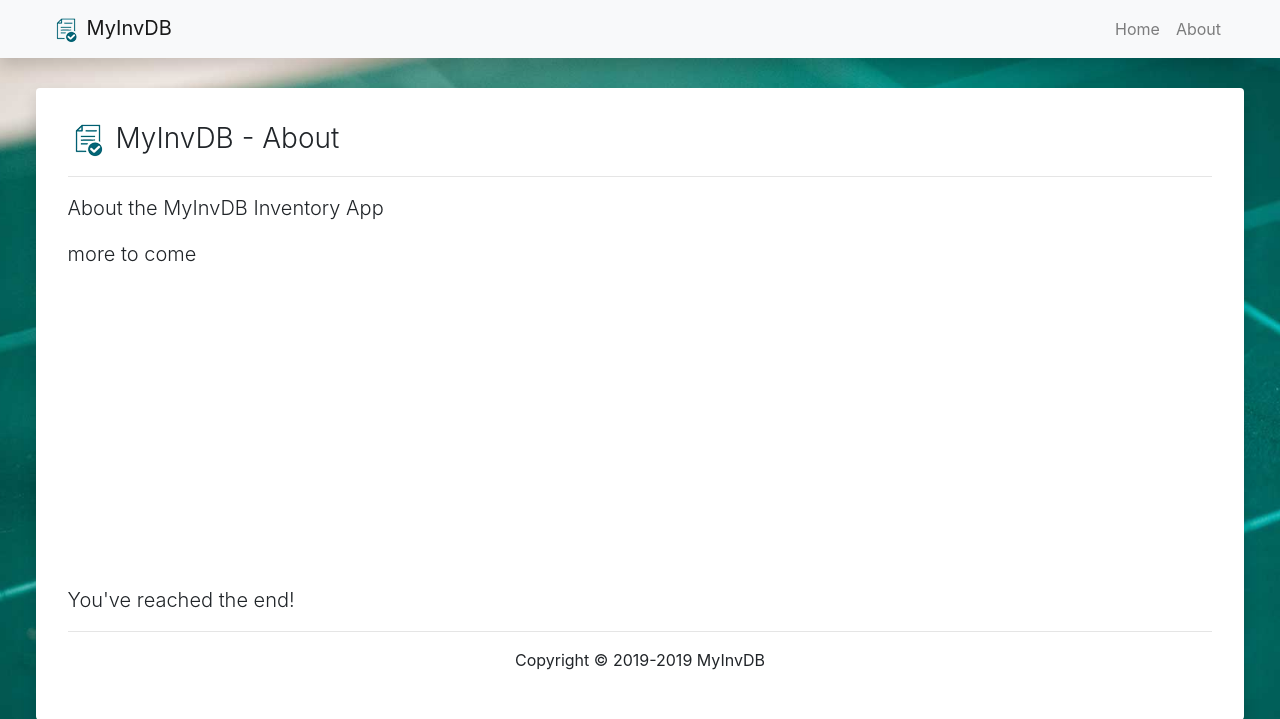
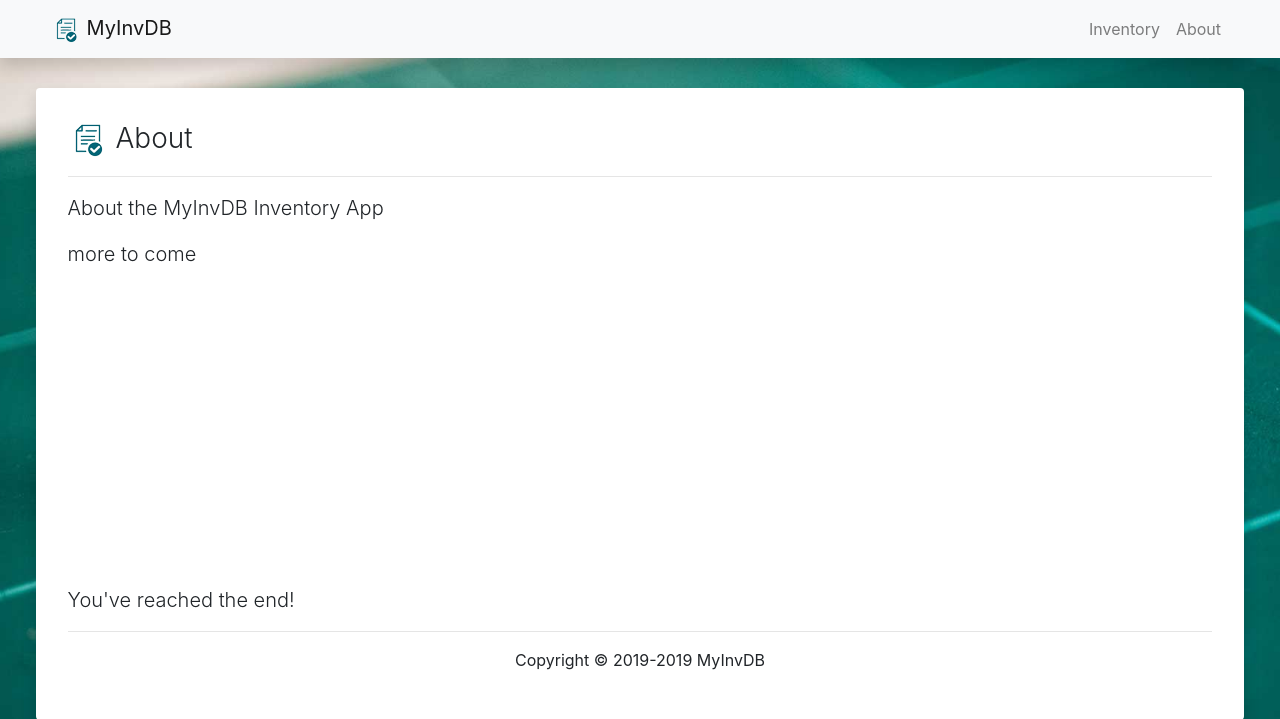
Before and after one commit to DKMitt/myinvdb, a PHP site: page /about.php in a window 1280 px wide. Shown: the top 719 px of the page. Run offline with PHP 8.4, Linux system fonts and the light colour scheme.

Commit message:
tweaking top-nav and page nav

```diff
--- a/about.php
+++ b/about.php
@@ -2,7 +2,7 @@
 <html lang="en">
 
 <head>
-  <title>MyInvDB About the App</title>
+  <title>MyInvDB - About the App</title>
   <!-- Required meta tags -->
   <meta charset="utf-8">
   <meta name="viewport" content="width=device-width, initial-scale=1, shrink-to-fit=no">
@@ -23,7 +23,7 @@
   <div class="container">
     <div class="card border-0 shadow my-5">
       <div class="card-body p-5">
-        <h3 class="font-weight-light"><img src="images/logo-40.png" class="img-fluid ${3|rounded-top,rounded-right,rounded-bottom,rounded-left,rounded-circle,|}" alt="MyInvDB Logo"> MyInvDB - About</h3>
+        <h3 class="font-weight-light"><img src="images/logo-40.png" class="img-fluid ${3|rounded-top,rounded-right,rounded-bottom,rounded-left,rounded-circle,|}" alt="MyInvDB Logo"> About</h3>
         <hr>
         <p class="lead">About the MyInvDB Inventory App</p>
         <p class="lead">more to come</p>
--- a/includes/top_nav.html
+++ b/includes/top_nav.html
@@ -10,7 +10,7 @@
     <div class="collapse navbar-collapse" id="navbarResponsive">
       <ul class="navbar-nav ml-auto">
         <li class="nav-item">
-          <a class="nav-link" href="index.php">Home
+          <a class="nav-link" href="index.php">Inventory
 
           </a>
         </li>
--- a/index.php
+++ b/index.php
@@ -2,7 +2,7 @@
 <html lang="en">
 
 <head>
-  <title>MyInvDB</title>
+  <title>MyInvDB Inventory App</title>
   <!-- Required meta tags -->
   <meta charset="utf-8">
   <meta name="viewport" content="width=device-width, initial-scale=1, shrink-to-fit=no">
@@ -26,7 +26,7 @@
   <div class="container">
     <div class="card border-0 shadow my-5">
       <div class="card-body p-5">
-        <h3 class="font-weight-light"><img src="images/logo-40.png" class="img-fluid ${3|rounded-top,rounded-right,rounded-bottom,rounded-left,rounded-circle,|}" alt="MyInvDB Logo"> MyInvDB</h3>
+        <h3 class="font-weight-light"><img src="images/logo-40.png" class="img-fluid ${3|rounded-top,rounded-right,rounded-bottom,rounded-left,rounded-circle,|}" alt="MyInvDB Logo"> Inventory</h3>
         <hr>
         <div class="top-icons"><a href="#"><i class="fas fa-th-list"></i></a> <a href="#"><i class="fas fa-th"></i></a> <a href="#"><i class="fas fa-print"></i></a> <a href="#add-edit-form" data-toggle="collapse"><i class="fas fa-plus-square"></i></a></div>
 
```
